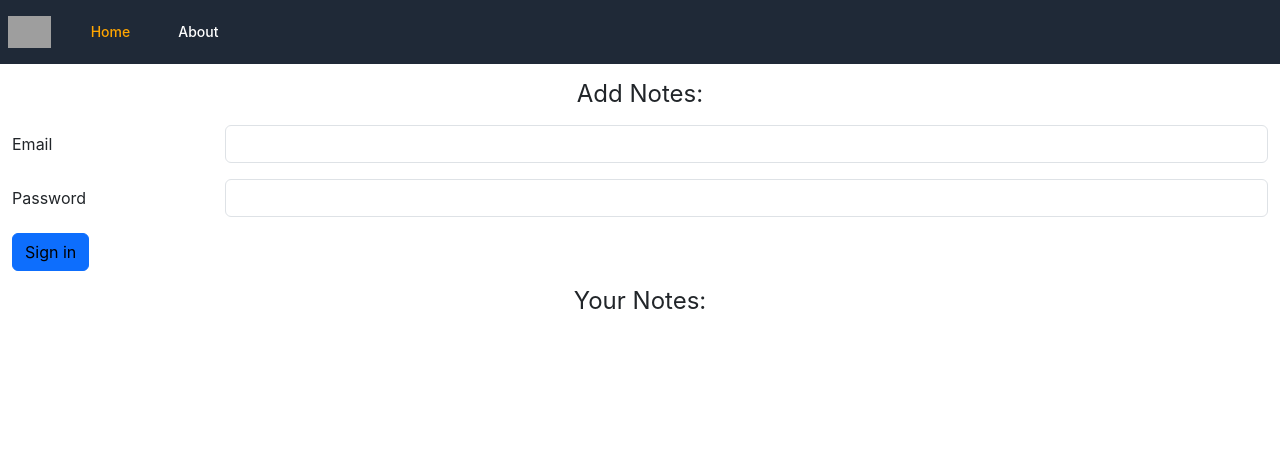
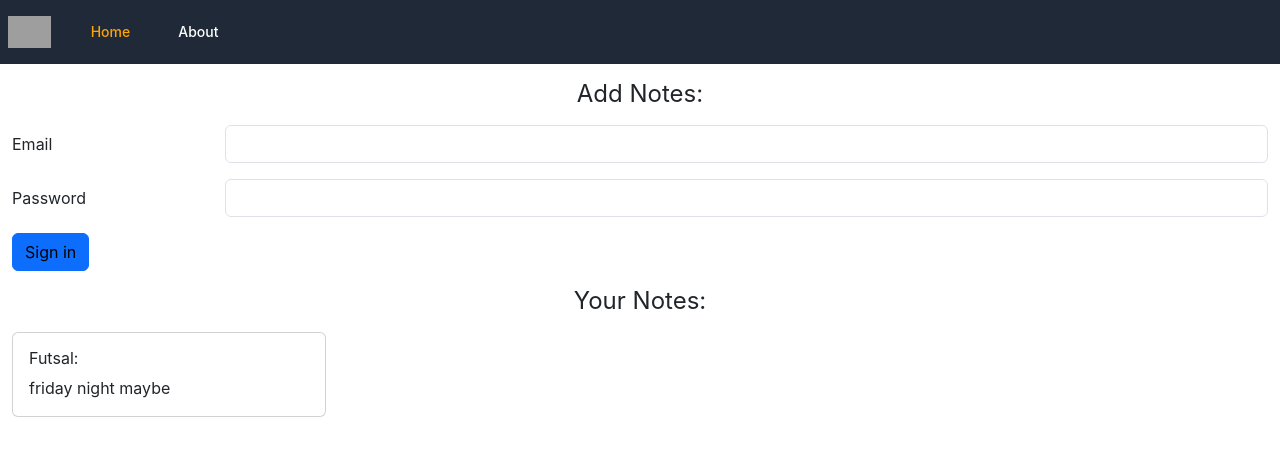
Before and after one commit to Niiischal/React-NoteApplication, a React (Create React App) app in the folder inotes/: page / in a window 1280 px wide. Shown: the top 456 px of the page. Built offline with nearby package versions, Linux system fonts and the light colour scheme; grey boxes are pictures that could not be loaded.

Commit message:
creating note and noteitem component and fetching the notes

```diff
--- a/inotes/src/components/Home.js
+++ b/inotes/src/components/Home.js
@@ -1,9 +1,6 @@
-import React, { useContext } from 'react';
-import NoteContext from '../context/notes/NoteContext';
+import Notes from './Notes';
 
 const Home = () => {
-  const context = useContext(NoteContext);
-  const {notes, setNotes} = context;
   return (
     <div className='container'>
       <h1 style={{textAlign:"center", fontSize:"1.5rem"}}className="my-3">Add Notes: </h1>
@@ -22,8 +19,9 @@
   </div>
   <button type="submit" className="btn btn-primary hover:text-white text-black">Sign in</button>
 </form>
-<h1 style={{textAlign:"center", fontSize:"1.5rem"}}className="my-3">Your Notes: </h1>
+<Notes/>
     </div>
+
 
   )
 }
--- /dev/null
+++ b/inotes/src/components/NoteItem.js
@@ -0,0 +1,17 @@
+import React from 'react';
+
+const NoteItem = (props) => {
+    const {note}=props;
+  return (
+    <div className='col-md-3'>
+      <div className="card my-3">
+  <div className="card-body">
+    <h1 className="card-title"> {note.title}:</h1>
+    <p className="card-text">{note.description}</p>
+  </div>
+</div>
+    </div>
+  )
+}
+
+export default NoteItem
--- /dev/null
+++ b/inotes/src/components/Notes.js
@@ -0,0 +1,18 @@
+import React, { useContext } from 'react';
+import NoteContext from '../context/notes/NoteContext';
+import NoteItem from './NoteItem';
+
+const Notes = () => {
+    const context = useContext(NoteContext);
+    const {notes, setNotes} = context;
+  return (
+    <div className='row-my-3'>
+      <h1 style={{textAlign:"center", fontSize:"1.5rem"}}className="my-3">Your Notes: </h1>
+      {notes.map((note)=>{
+        return <NoteItem note={note}/>
+      })}
+    </div>
+  )
+}
+
+export default Notes
```
